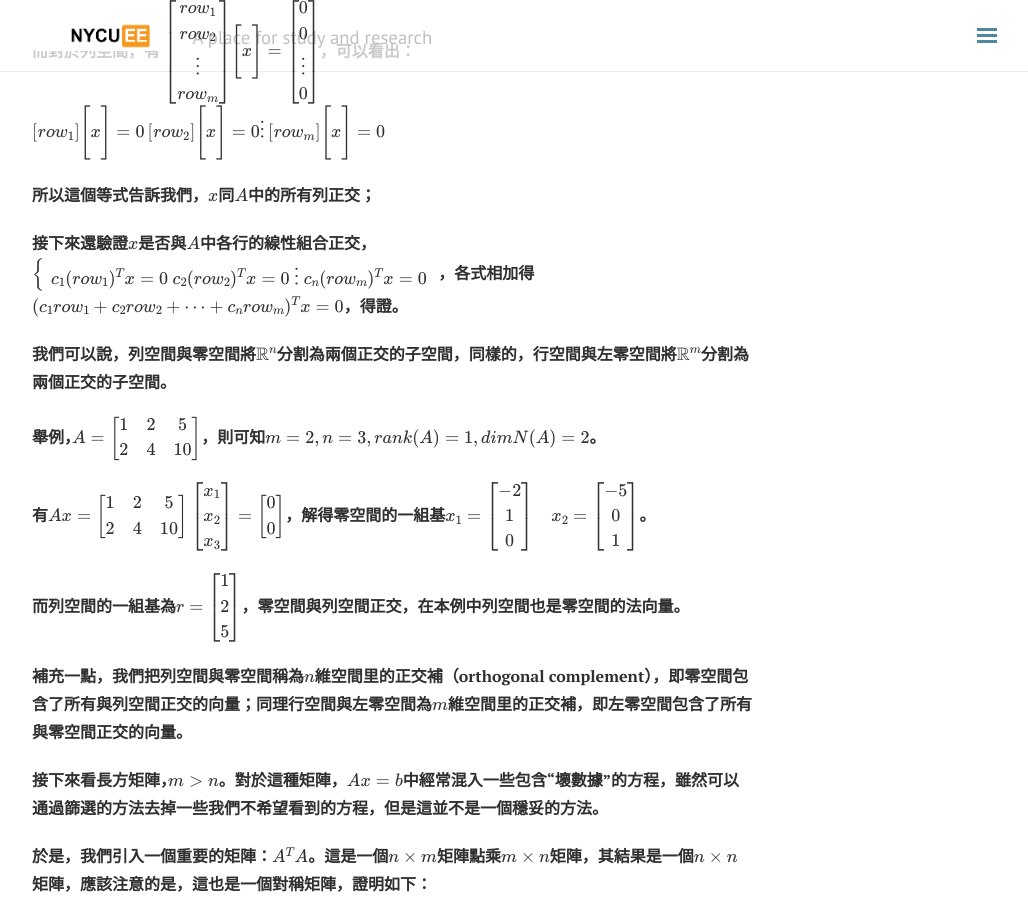
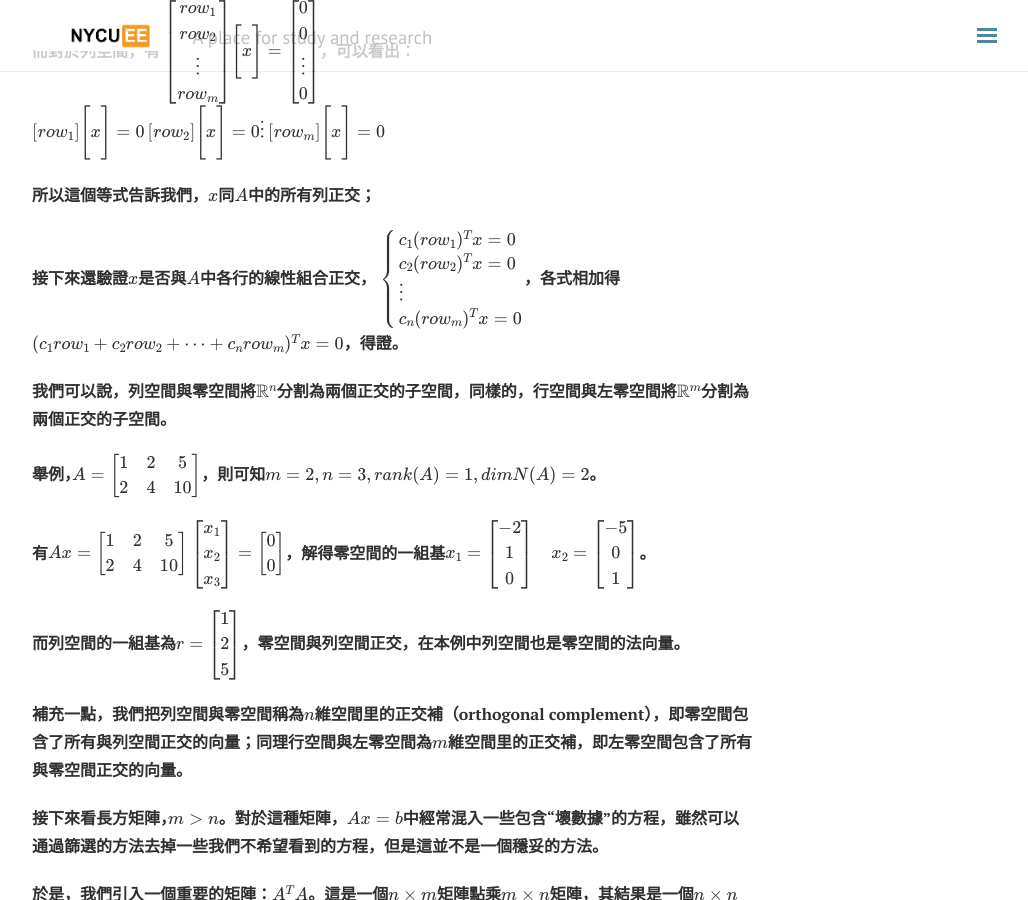
Before and after one commit to nycu-ee/nycu-ee.github.io, a Jekyll site: the page built from _posts/2021-02-08-linear-algebra-14.md, in a window 1280 px wide and 900 px high, scrolled down 1232 px. Shown: the whole window, without its empty margins (248-1276 px from the left). Built offline with Jekyll 4.4.1, drawn with Linux system fonts in a browser that asks for light colours; nearby versions of some CDN libraries; formulas are drawn with MathJax 3; comment, search, counter and statistics services are not loaded.

```diff
--- a/_posts/2021-02-08-linear-algebra-14.md
+++ b/_posts/2021-02-08-linear-algebra-14.md
@@ -58,14 +58,14 @@ $$
 所以這個等式告訴我們，$x$同$A$中的所有列正交；
 
 接下來還驗證$x$是否與$A$中各行的線性組合正交，
-$
+$$
 \begin{cases}
-c_1(row_1)^Tx=0 \\\\
-c_2(row_2)^Tx=0 \\\\
-\vdots \\\\
-c_n(row_m)^Tx=0 \\\\
+c_1(row_1)^Tx=0 \\
+c_2(row_2)^Tx=0 \\
+\vdots \\
+c_n(row_m)^Tx=0 \\
 \end{cases}
-$，各式相加得$(c_1row_1+c_2row_2+\cdots+c_nrow_m)^Tx=0$，得證。
+$$，各式相加得$(c_1row_1+c_2row_2+\cdots+c_nrow_m)^Tx=0$，得證。
 
 我們可以說，列空間與零空間將$\mathbb{R}^n$分割為兩個正交的子空間，同樣的，行空間與左零空間將$\mathbb{R}^m$分割為兩個正交的子空間。
 
```
